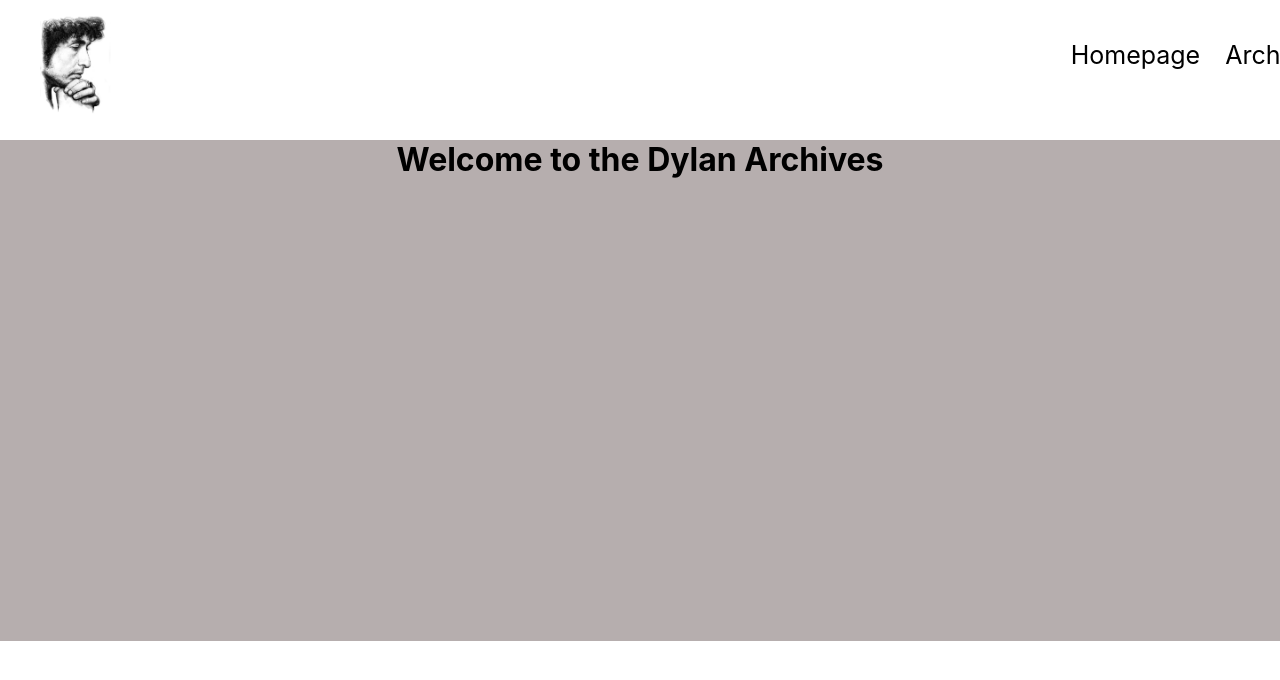
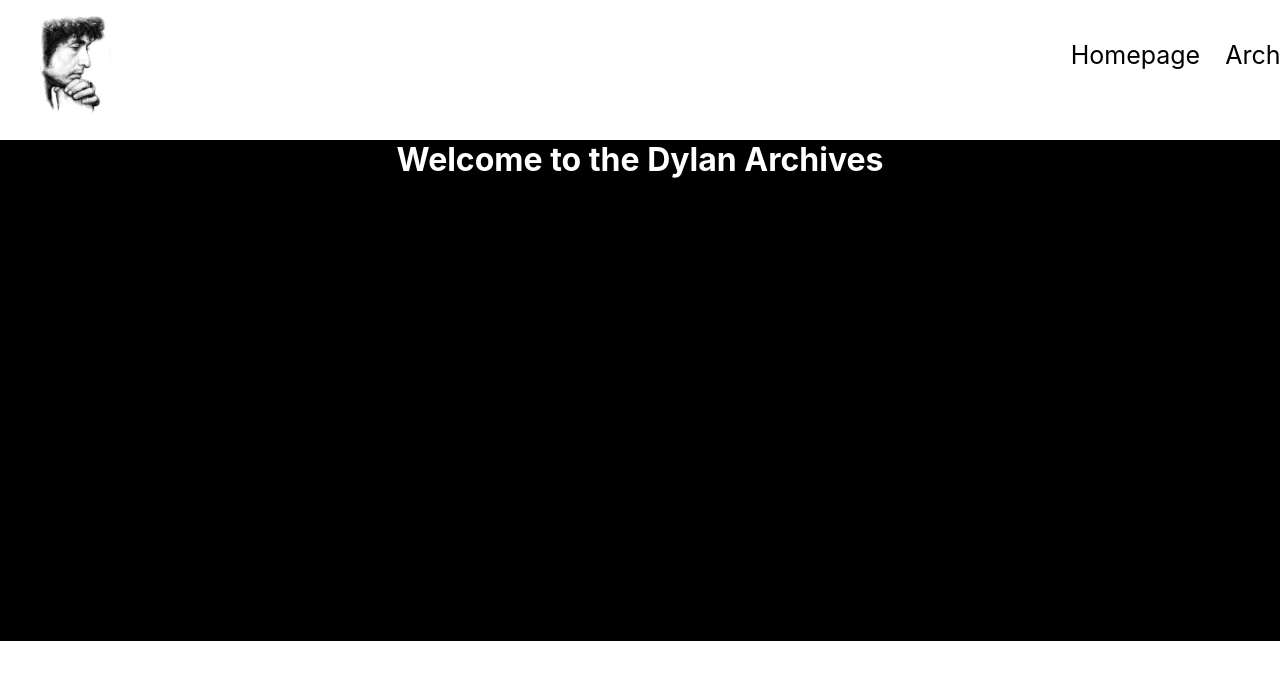
Before and after one commit to Hoffalypse/Bob-Dylan-Archive, a React (Create React App) app in the folder client/: page /homepage in a window 1280 px wide. Shown: the top 680 px of the page. Built offline with nearby package versions, Linux system fonts and the light colour scheme.

Commit message:
working on scripting issue

```diff
--- a/client/package.json
+++ b/client/package.json
@@ -1,4 +1,5 @@
 {
+  "homepage": "http://hoffalypse.github.io/Bob-Dylan-Archive/",
   "name": "bob-dylan-react",
   "version": "0.1.0",
   "private": true,
--- a/client/src/App.js
+++ b/client/src/App.js
@@ -1,6 +1,5 @@
 
 import './App.css';
-import construction from './assets/images/construction.jpg'
 import { BrowserRouter as Router, Routes, Route } from "react-router-dom";
 import AppNavbar from './Components/Navbar';
 import Homepage from "./pages/Homepage";
--- a/client/src/styles/homepage.css
+++ b/client/src/styles/homepage.css
@@ -1,9 +1,10 @@
 .bkclr{
-    background-color: rgb(182, 174, 174);
+    background-color: black;
     height:100%
 }
 h1{
     text-align: center;
+    color: white;
 }
 .player{
     margin-left: auto;
--- a/package.json
+++ b/package.json
@@ -1,5 +1,5 @@
 {
-  "homepage": "http://hoffalypse.github.io/Bob-Dylan-Archive",
+  "homepage": "http://hoffalypse.github.io/Bob-Dylan-Archive/",
   "name": "bob-dylan-archive",
   "version": "1.0.0",
   "description": "",
@@ -25,7 +25,6 @@
   "bugs": {
     "url": "https://github.com/Hoffalypse/Bob-Dylan-Archive/issues"
   },
-
   "devDependencies": {
     "gh-pages": "^4.0.0"
   }
```
